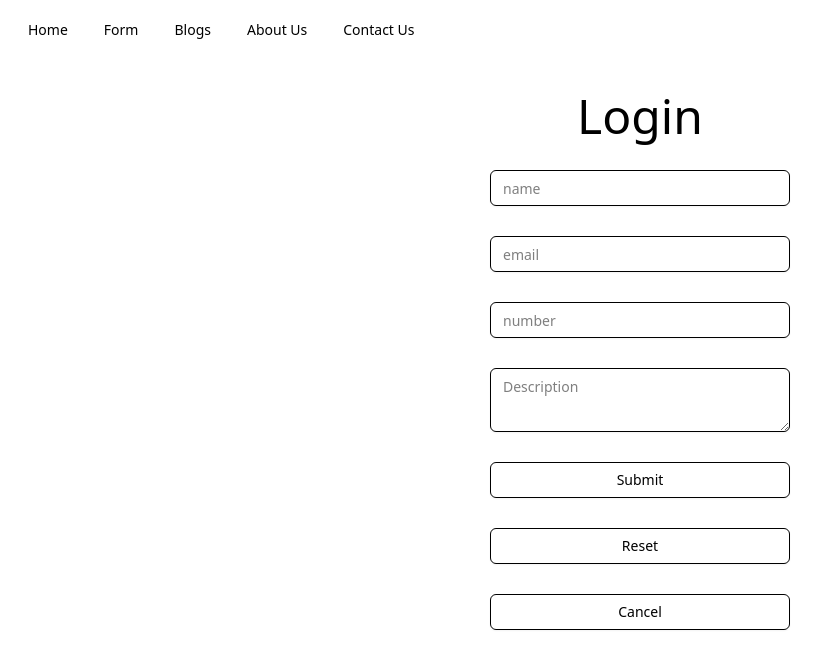
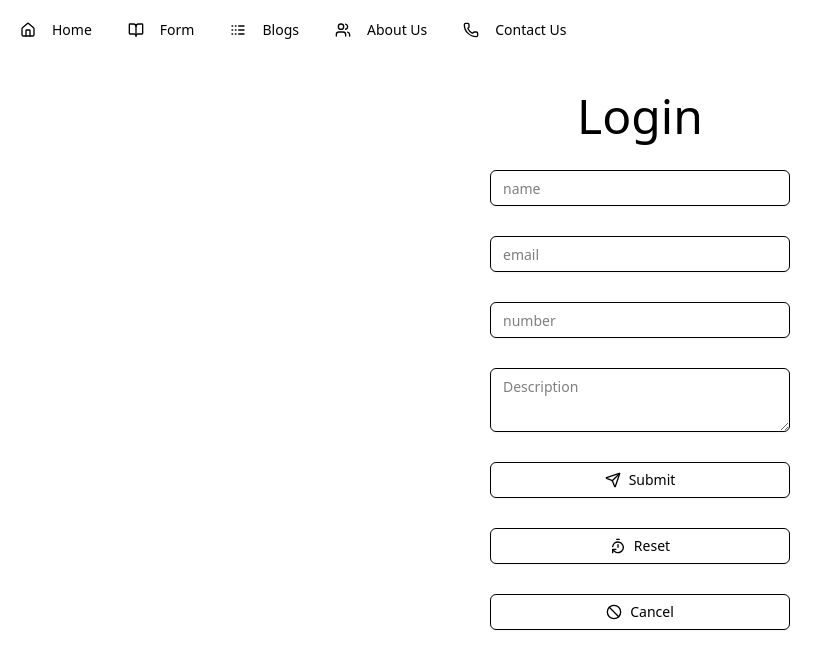
Before and after one commit to AzanMir/task, a React (Vite) app: page /form in a window 1280 px wide. Shown: the top 668 px of the page, without its empty margins (0-832 px from the left). Built offline with nearby package versions, Linux system fonts and the light colour scheme.

Commit message:
Lucide-Icons ADDED

```diff
--- a/src/task/form/Form.jsx
+++ b/src/task/form/Form.jsx
@@ -5,6 +5,7 @@ import { toast } from "react-toastify";
 import { Input } from "../../ui/Input";
 import { Textarea } from "../../ui/TextArea";
 import { Button } from "../../ui/Button";
+import { Send, TimerReset, Ban } from "lucide-react";
 import {
   fetchFormSuccess,
   submitFormSuccess,
@@ -139,16 +140,19 @@ export default function Form() {
           name="description"
           placeholder="Description"
         ></Textarea>
-        <Input
-          className="cursor-pointer w-[300px] hover:bg-black hover:text-amber-50"
+        <Button
+          className="cursor-pointer w-[300px] hover:bg-black hover:text-amber-50 border-1"
           type="submit"
-          value={id ? "Update" : "Submit"}
-        />
+        >
+          <Send />
+          {id ? "Update" : "Submit"}
+        </Button>
         <Button
           className="cursor-pointer w-[300px] hover:bg-black hover:text-amber-50 border-1"
           type="button"
           onClick={handleReset}
         >
+          <TimerReset />
           Reset
         </Button>
         <Button
@@ -156,6 +160,7 @@ export default function Form() {
           type="button"
           onClick={() => navigate("/")}
         >
+          <Ban />
           Cancel
         </Button>
       </form>
--- a/src/task/home/Home.jsx
+++ b/src/task/home/Home.jsx
@@ -1,6 +1,7 @@
 import { useEffect, useState } from "react";
 import { toast } from "react-toastify";
 import { useNavigate } from "react-router-dom";
+import { Pencil, SquarePlus, Trash2 } from "lucide-react";
 import {
   Table,
   TableHeader,
@@ -68,10 +69,11 @@ export default function Home() {
           className="bg-gray-500 p-1 px-3 rounded-2xl text-white hover:bg-green-600 cursor-pointer"
           onClick={() => navigate("/form")}
         >
+          <SquarePlus />
           Add New
         </Button>
         <div className="p-4">
-          <Table>
+          <Table className="cursor-default">
             <TableRow className="text-2xl">
               <TableHead>Name</TableHead>
               <TableHead>Email</TableHead>
@@ -90,12 +92,14 @@ export default function Home() {
                       className="bg-gray-500 p-1 px-3 rounded-2xl text-white hover:bg-lime-600 cursor-pointer"
                       onClick={() => handleEdit(tabon.id)}
                     >
+                      <Pencil />
                       Edit
                     </Button>
                     <Button
                       className="bg-gray-500 p-1 px-3 rounded-2xl text-white ml-2 hover:bg-red-600 cursor-pointer"
                       onClick={() => handleDel(tabon.id)}
                     >
+                      <Trash2 />
                       Delete
                     </Button>
                   </TableCell>
--- a/src/task/navbar/Navbar.jsx
+++ b/src/task/navbar/Navbar.jsx
@@ -6,12 +6,14 @@ import {
   NavigationMenuLink,
   navigationMenuTriggerStyle,
 } from "../../ui/Navigation";
+import { House, BookOpen, Logs, Users, Phone } from "lucide-react";
 
 export default function Navbar() {
   return (
     <NavigationMenu className="p-3">
       <NavigationMenuList>
-        <NavigationMenuItem>
+        <NavigationMenuItem className="flex justify-center items-center hover:bg-black hover:text-white rounded-[6px] p-2 py-0">
+          <House className="w-4" />
           <NavigationMenuLink
             asChild
             className="hover:bg-black hover:text-white"
@@ -21,7 +23,8 @@ export default function Navbar() {
             </Link>
           </NavigationMenuLink>
         </NavigationMenuItem>
-        <NavigationMenuItem>
+        <NavigationMenuItem className="flex justify-center items-center hover:bg-black hover:text-white rounded-[6px] p-2 py-0">
+          <BookOpen className="w-4" />
           <NavigationMenuLink
             asChild
             className="hover:bg-black hover:text-white"
@@ -31,7 +34,8 @@ export default function Navbar() {
             </Link>
           </NavigationMenuLink>
         </NavigationMenuItem>
-        <NavigationMenuItem>
+        <NavigationMenuItem className="flex justify-center items-center hover:bg-black hover:text-white rounded-[6px] p-2 py-0">
+          <Logs className="w-4" />
           <NavigationMenuLink
             asChild
             className="hover:bg-black hover:text-white"
@@ -39,19 +43,15 @@ export default function Navbar() {
             <Link className={navigationMenuTriggerStyle()}>Blogs</Link>
           </NavigationMenuLink>
         </NavigationMenuItem>
-        <NavigationMenuItem>
-          <NavigationMenuLink
-            asChild
-            className="hover:bg-black hover:text-white"
-          >
+        <NavigationMenuItem className="flex justify-center items-center hover:bg-black hover:text-white rounded-[6px] p-2 py-0">
+          <Users className="w-4" />
+          <NavigationMenuLink asChild>
             <Link className={navigationMenuTriggerStyle()}>About Us</Link>
           </NavigationMenuLink>
         </NavigationMenuItem>
-        <NavigationMenuItem>
-          <NavigationMenuLink
-            asChild
-            className="hover:bg-black hover:text-white"
-          >
+        <NavigationMenuItem className="flex justify-center items-center hover:bg-black hover:text-white rounded-[6px] p-2 py-0">
+          <Phone className="w-4" />
+          <NavigationMenuLink asChild>
             <Link className={navigationMenuTriggerStyle()}>Contact Us</Link>
           </NavigationMenuLink>
         </NavigationMenuItem>
```
